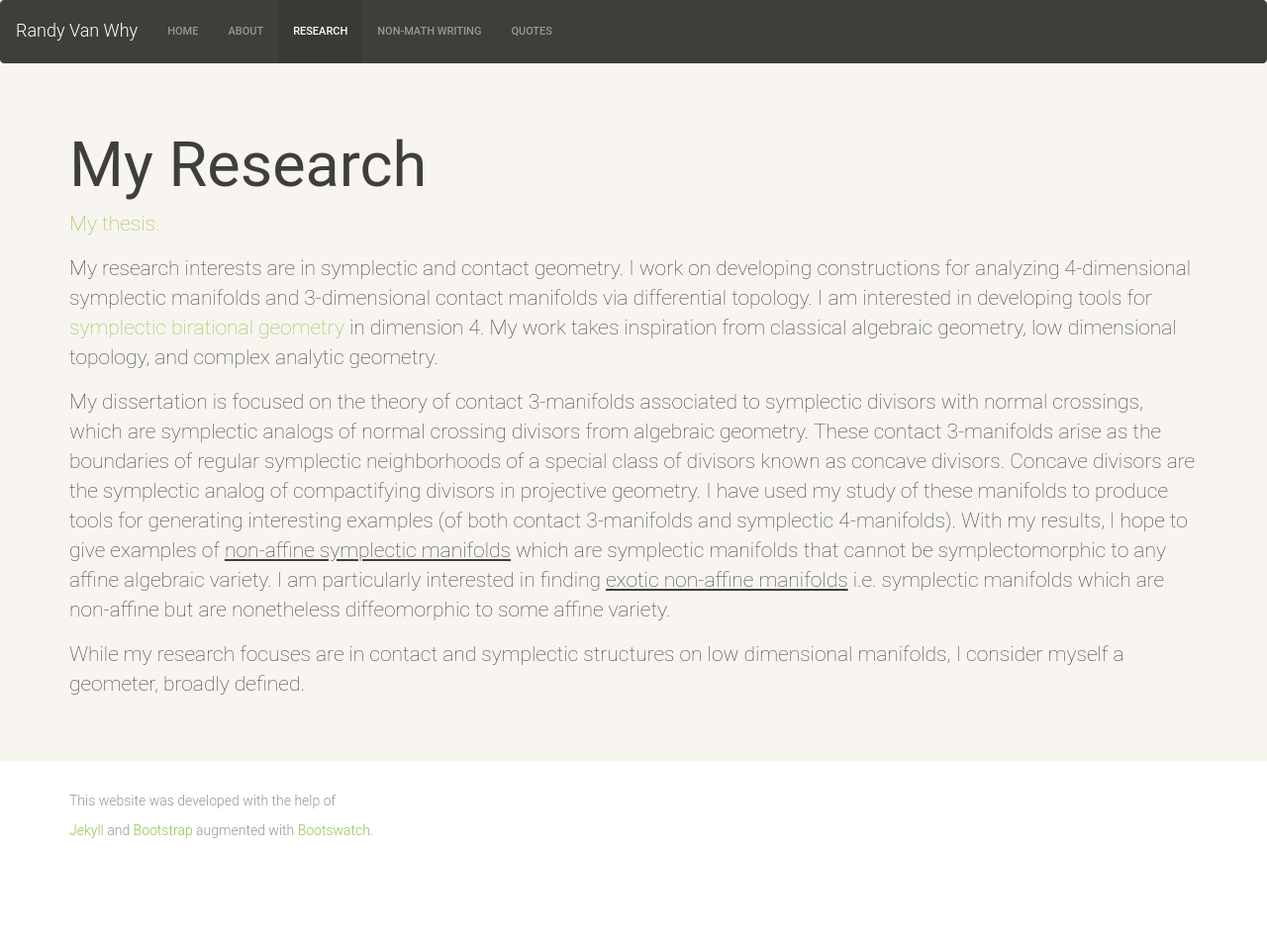
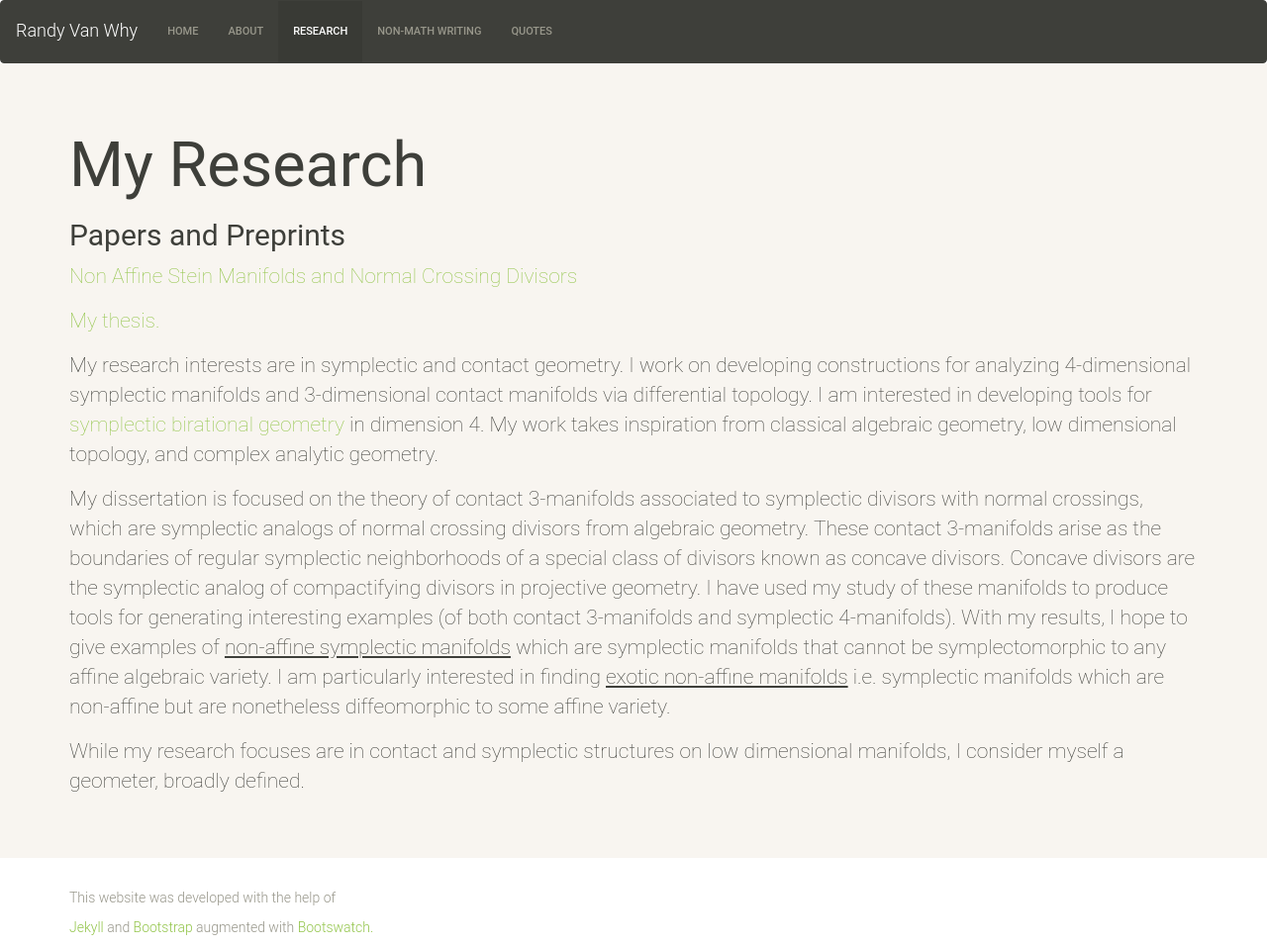
Before and after one commit to rvanwhy/rvanwhy.github.io, a Jekyll site: the page built from 02-research.md, in a window 1280 px wide. Shown: the whole page at 99% size. Built offline with Jekyll 4.4.1, drawn with Linux system fonts in a browser that asks for light colours; nearby versions of some CDN libraries; before the commit the page ends 900 px from its top, so only the background shows below that.

Commit message:
Changes to Research

```diff
--- a/02-research.md
+++ b/02-research.md
@@ -7,7 +7,14 @@ permalink: research.html
 <div class="special jumbotron">
   <div class="container">
 <h1>My Research</h1>
-<p><a href="https://www.proquest.com/dissertations-theses/normal-crossing-divisors-symplectic-4-manifolds/docview/3097695937/se-2">My thesis.</a></p>
+
+<h2>Papers and Preprints</h2>
+
+<p><a href="https://arxiv.org/abs/2507.22290">
+   Non Affine Stein Manifolds and Normal Crossing Divisors
+</a>
+
+<p><a href="/assets/pdf/thesis.pdf">My thesis.</a></p>
 
 <p> My research interests are in symplectic and contact geometry. I work on developing constructions for analyzing 4-dimensional symplectic manifolds and 3-dimensional contact manifolds via differential topology. I am interested in developing tools for <a href="https://arxiv.org/abs/0906.3265">symplectic birational geometry</a> in dimension 4. My work takes inspiration from classical algebraic geometry, low dimensional topology, and complex analytic geometry.
 
```
Also changed, not shown: 1 other file.
